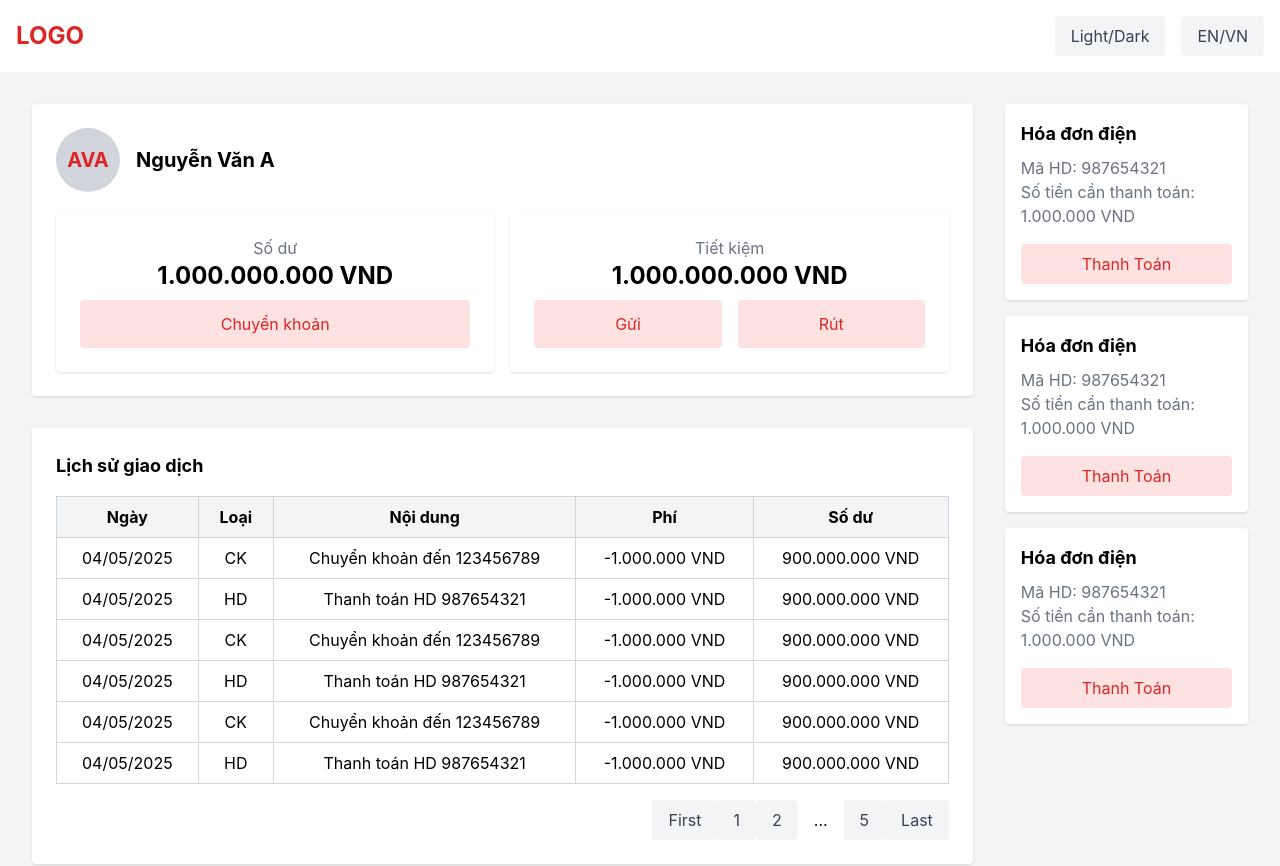
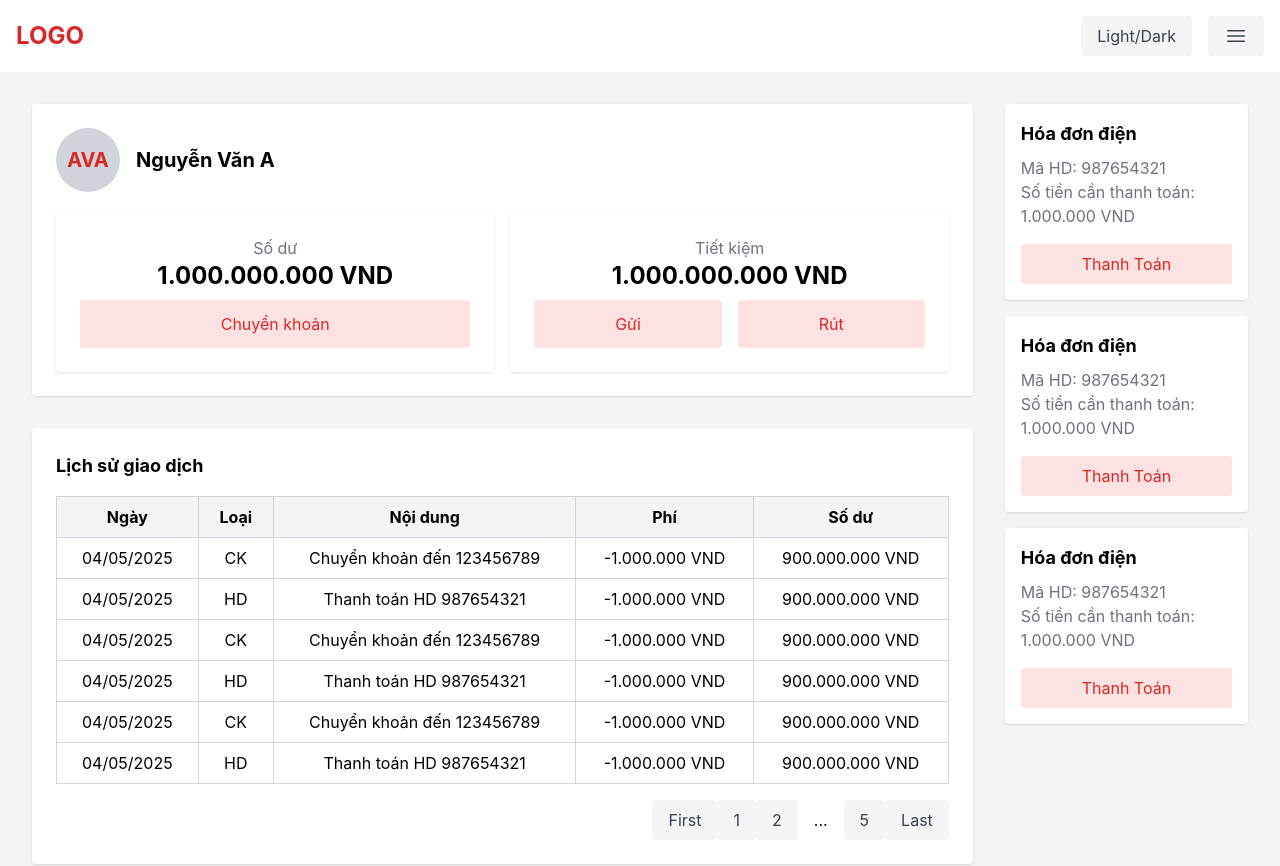
Before and after one commit to phanbachlong/Consumer_Transaction_Management_System, a React (Create React App) app in the folder project88/: page / in a window 1280 px wide. Shown: the top 866 px of the page. Built offline with nearby package versions, Linux system fonts and the light colour scheme.

Commit message:
chỉnh sửa button "more action"

```diff
--- a/project88/src/components/Header.js
+++ b/project88/src/components/Header.js
@@ -9,7 +9,9 @@ const Header = ({ toggleTheme, currentTheme }) => (
         {currentTheme === "light" ? "Light/Dark" : "Dark/Light"}
       </button>
       <button className="px-4 py-2 bg-gray-100 text-gray-700 rounded hover:bg-gray-200">
-        EN/VN
+        <svg xmlns="http://www.w3.org/2000/svg" fill="none" viewBox="0 0 24 24" stroke-width="1.5" stroke="currentColor" class="size-6">
+          <path stroke-linecap="round" stroke-linejoin="round" d="M3.75 6.75h16.5M3.75 12h16.5m-16.5 5.25h16.5" />
+        </svg>
       </button>
     </div>
   </header>
```
